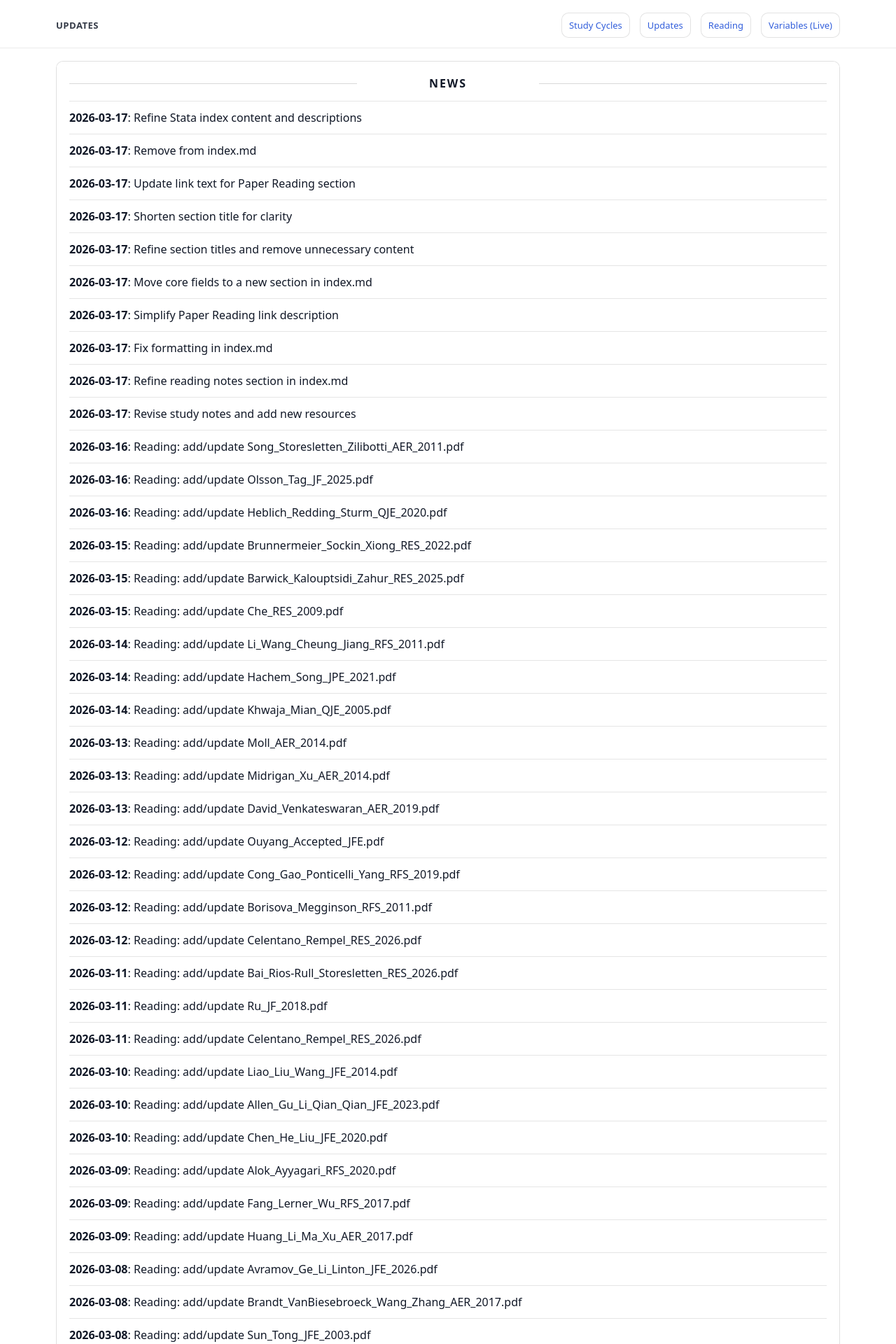
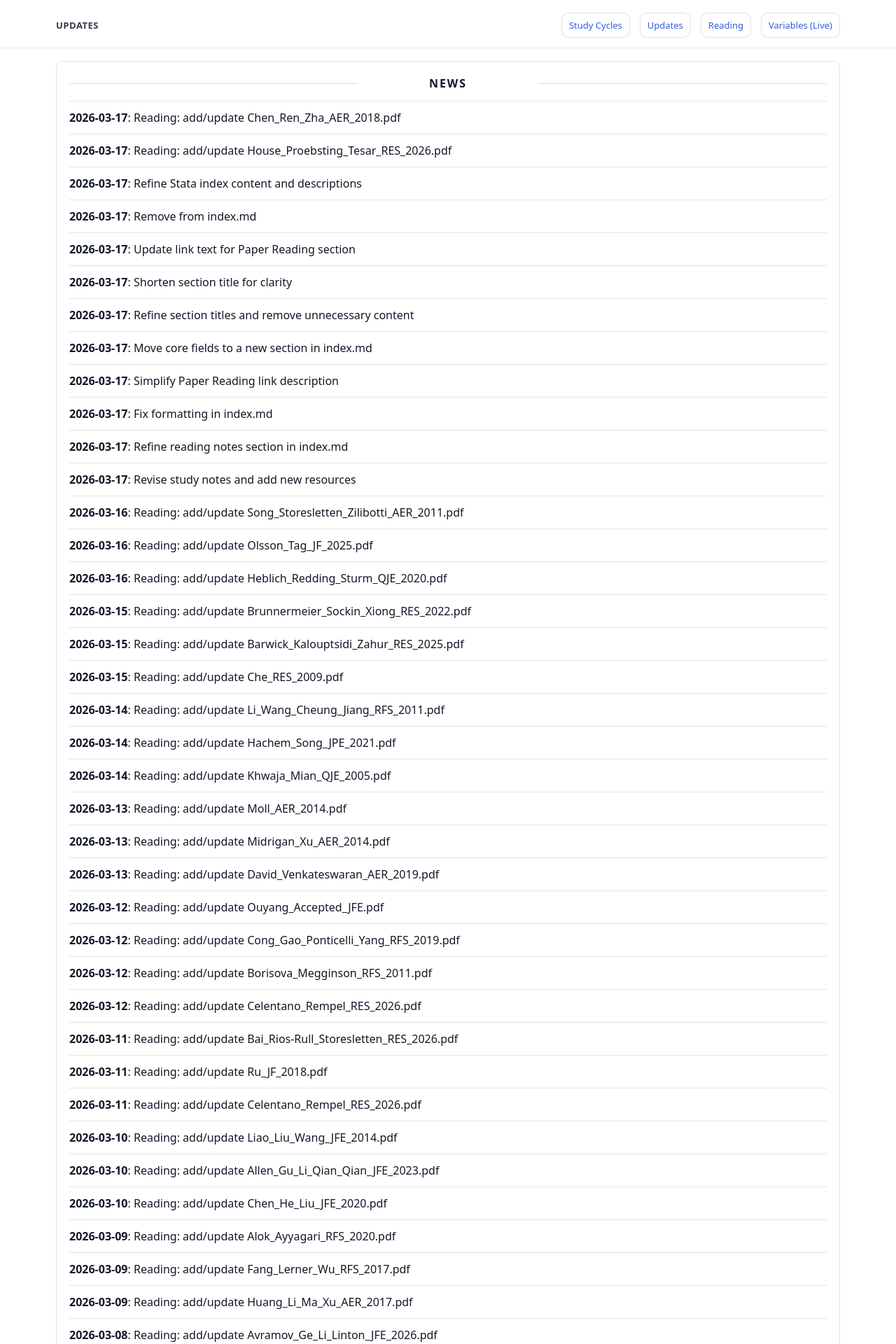
Before and after one commit to yaxinzn/study-archive, a Jekyll site: the page built from updates/index.md, in a window 1280 px wide. Shown: the top 1920 px of the page at 70% size. Built offline with Jekyll 4.4.1, drawn with Linux system fonts in a browser that asks for light colours; some of the changed text lies outside the part shown.

Commit message:
chore: update NEWS feed

```diff
--- a/_data/news.yml
+++ b/_data/news.yml
@@ -1,4 +1,10 @@
 # Auto-generated update history (sorted newest -> oldest). Do not edit manually.
+- ts: "1773748941"
+  date: "2026-03-17"
+  title: "Reading: add/update Chen_Ren_Zha_AER_2018.pdf"
+- ts: "1773748924"
+  date: "2026-03-17"
+  title: "Reading: add/update House_Proebsting_Tesar_RES_2026.pdf"
 - ts: "1773743858"
   date: "2026-03-17"
   title: "Refine Stata index content and descriptions"
```
